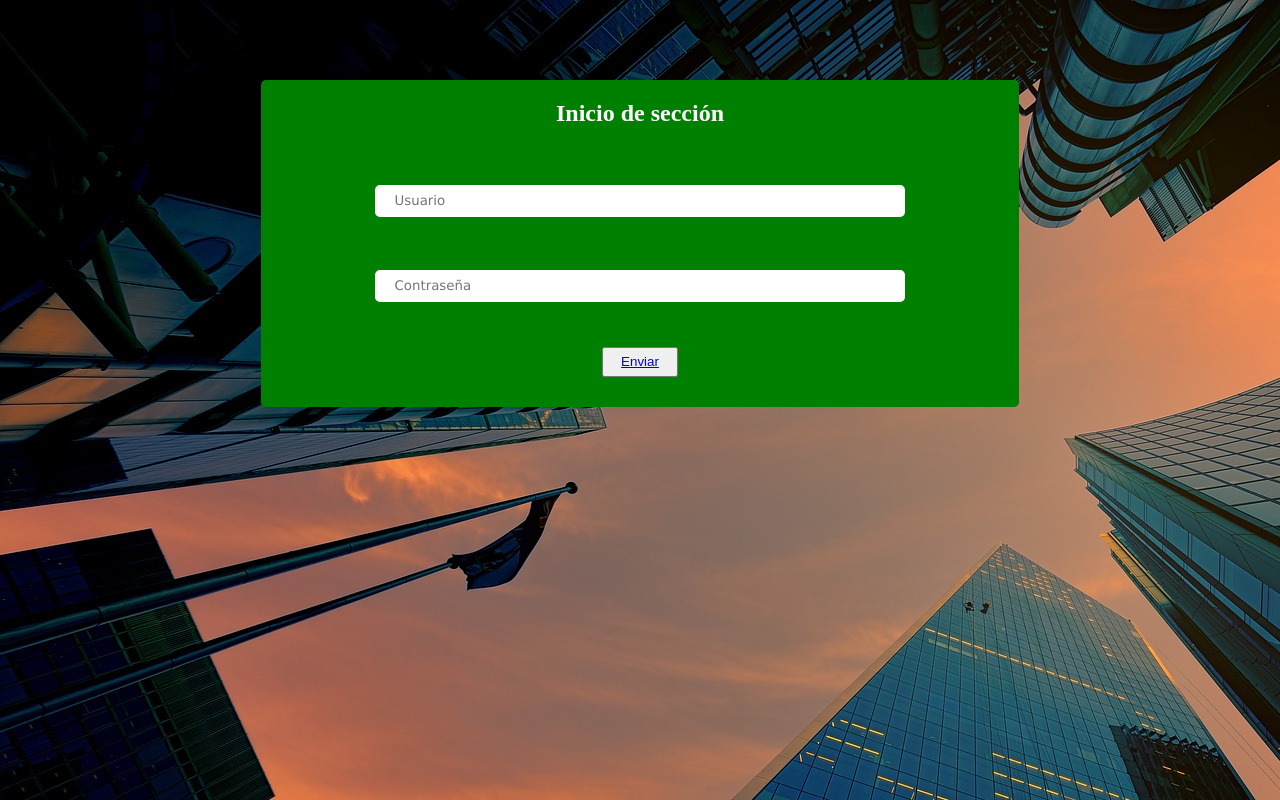
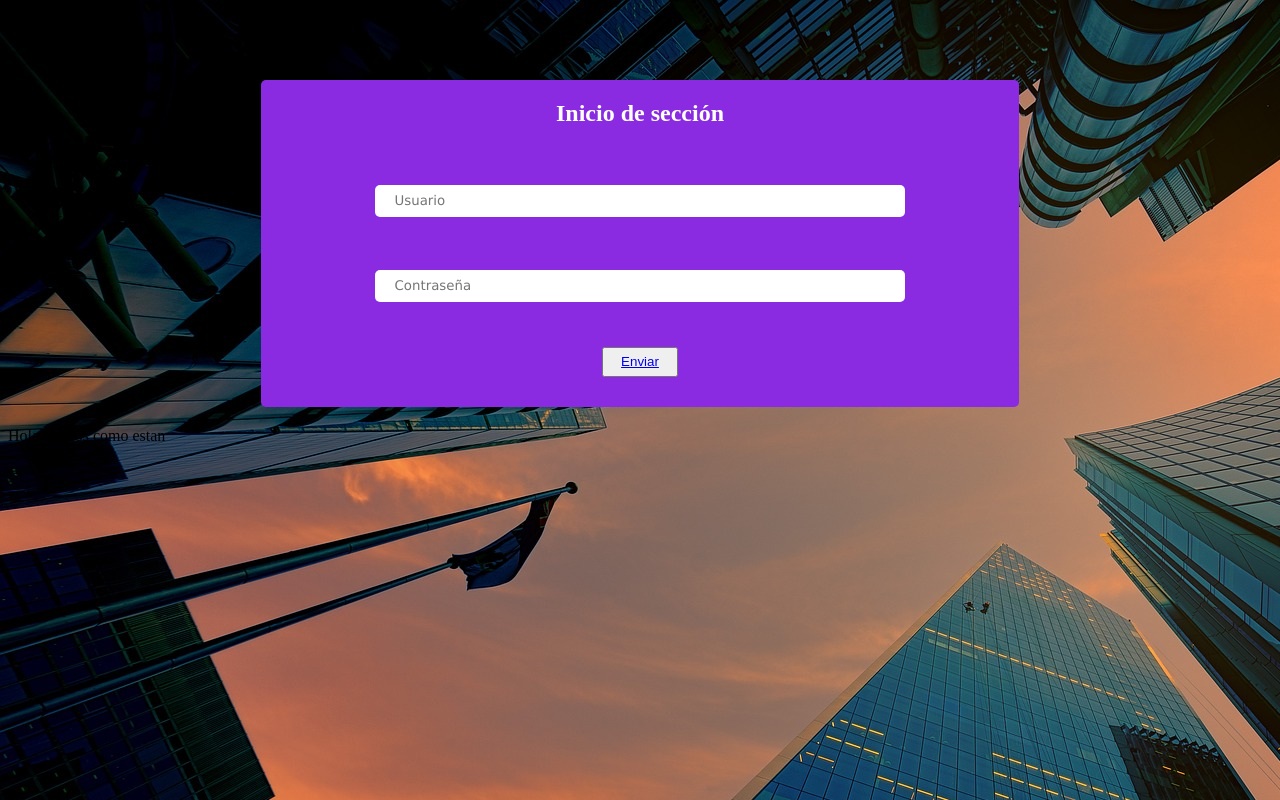
Before and after one commit to anzarpe97/first-Practice, a plain HTML site: page index.html in a window 1280 px wide. Drawn offline with Linux system fonts and the light colour scheme.

Commit message:
Se agrego  hola a todos y se cambio el color del form a violeta

```diff
--- a/Css/style.css
+++ b/Css/style.css
@@ -14,7 +14,7 @@ form{
 
     display: flex;
     flex-direction: column;
-    background: green;
+    background: blueviolet;
     margin: 80px 20% 20px 20%;
     text-align: center;
     border: none;
--- a/index.html
+++ b/index.html
@@ -25,6 +25,8 @@
 
 		</form>
 
+		<p>Hola a todos como estan</p>
+
 	</body>
 
 </html>
```
